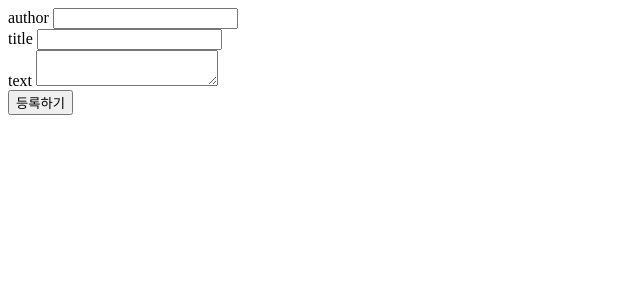
After one commit to taeksoolee/proj_lotto-analysis, a Django app: page /create_post in a window 1280 px wide. The commit adds this page. Shown: the top 300 px of the page, without its empty margins (0-640 px from the left). Run offline with Django 4.2, Linux system fonts and the light colour scheme.

Commit message:
UPDATE create_form in post app, SET namespace

```diff
--- a/blog/admin.py
+++ b/blog/admin.py
@@ -1,7 +1,5 @@
 from re import A
 from django.contrib import admin
-
-# Register your models here.
 
 from .models import Post
 
--- /dev/null
+++ b/blog/templates/blog/create_post.html
@@ -0,0 +1,27 @@
+<!DOCTYPE html>
+<html lang="en">
+<head>
+  <meta charset="UTF-8">
+  <meta http-equiv="X-UA-Compatible" content="IE=edge">
+  <meta name="viewport" content="width=device-width, initial-scale=1.0">
+  <title>CREATE Post</title>
+</head>
+<body>
+  <form method="post">
+    {% csrf_token %}
+    <div>
+      <label for="author">author</label>
+      <input id="author" name="author"/>
+    </div>
+    <div>
+      <label for="title">title</label>
+      <input id="title" name="title"/>
+    </div>
+    <div>
+      <label for="text">text</label>
+      <textarea id="text" name="text"></textarea>
+    </div>
+    <button type="submit">등록하기</button>
+  </form>
+</body>
+</html>
--- a/blog/urls.py
+++ b/blog/urls.py
@@ -1,6 +1,9 @@
 from django.urls import path
 from . import views
 
+app_name = 'blog' # set namespace
+
 urlpatterns = [
-  path('', views.post_list, name='post_list')
+  path('', views.post_list, name='post_list'),
+  path('create_post', views.create_post, name='create_post')
 ]
--- a/blog/views.py
+++ b/blog/views.py
@@ -1,8 +1,26 @@
-from django.shortcuts import render
+from django.shortcuts import render, redirect
 
-# Create your views here.
+from blog.models import Post
+from django.contrib.auth.models import User
 
 def post_list(request):
+  posts = Post.objects.all()
+
   return render(request, 'blog/post_list.html', {
     'title': 'hello world',
+    'posts': posts,
   })
+
+def create_post(request):
+  if request.method == 'GET':
+    return render(request, 'blog/create_post.html', {})
+
+  elif request.method == 'POST':
+    author = request.POST['author']
+    title = request.POST['title']
+    text = request.POST['text']
+
+    me = User.objects.get(username='admin')
+    Post.objects.create(author=me, title=title, text=text)
+
+    return redirect('blog:post_list')
```
Also changed, not shown: blog/templates/blog/post_list.html (+18 -0 lines), db.sqlite3.
